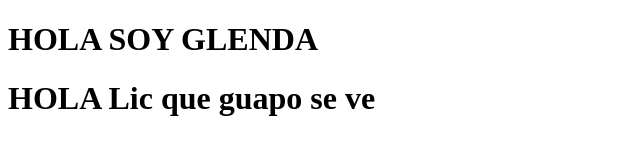
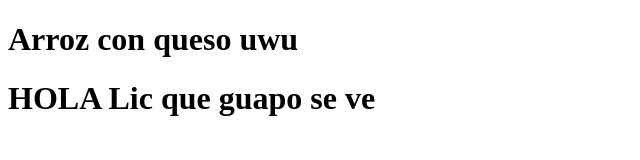
Before and after one commit to adelizzth900/PRACTICA-1, a plain HTML site: page home.html in a window 1280 px wide. Shown: the whole page, without its empty margins (0-640 px from the left). Drawn offline with Linux system fonts and the light colour scheme.

Commit message:
prueba
Que labios lic

```diff
--- a/home.html
+++ b/home.html
@@ -7,7 +7,7 @@
     <title>Document</title>
 </head>
 <body>
-    <h1>HOLA SOY GLENDA</h1>
+    <h1>Arroz con queso uwu</h1>
 
     <h1>HOLA Lic que guapo se ve</h1>
 </body>
```
